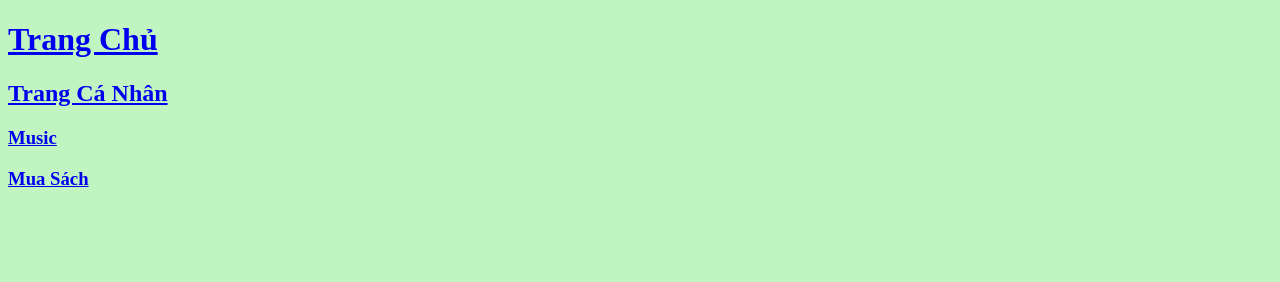
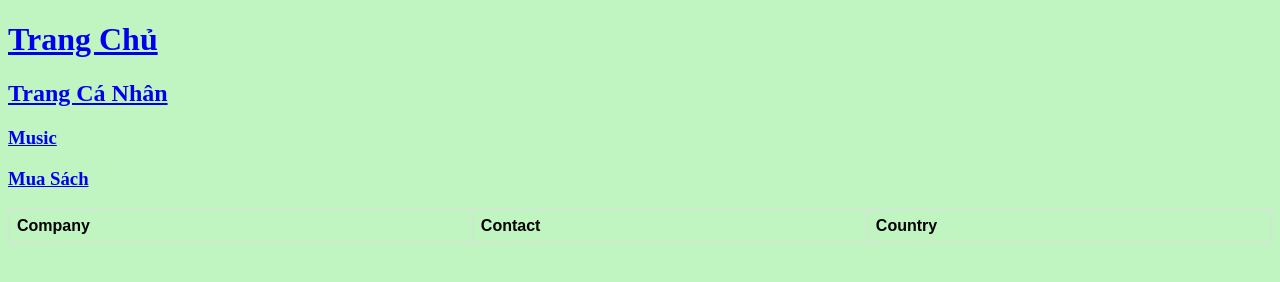
Before and after one commit to tranhieu2909/web-ca-nhan-vnua, a plain HTML site: page index.html in a window 1280 px wide. Drawn offline with Linux system fonts and the light colour scheme.

Commit message:
mcapnhat2

```diff
--- a/index.html
+++ b/index.html
@@ -4,10 +4,33 @@
         <title>Trang Chủ</title>
         <meta charset="utf-8">
         <link rel="stylesheet" href="main.css">
+    <Style>
+        table {
+  font-family: arial, sans-serif;
+  border-collapse: collapse;
+  width: 100%;
+}
+
+td, th {
+  border: 1px solid #dddddd;
+  text-align: left;
+  padding: 8px;
+}
+
+tr:nth-child(even) {
+  background-color: #dddddd;
+}
+    </Style>
     </head>
 <body>
+    <table>
+        <tr>
+          <th>Company</th>
+          <th>Contact</th>
+          <th>Country</th>
+        </tr>
 
-<h1> <a href="http://127.0.0.1:5500/index.html">Trang Chủ</a></h1>
+<h1> <a href="https://tranhieu2909.github.io/web-ca-nhan-vnua/">Trang Chủ</a></h1>
 <h2> <a href="https://www.facebook.com/tran.hieu.2909">Trang Cá Nhân</a></h1>
 <h3> <a href="https://www.youtube.com/playlist?list=PLbgySoa1XRAGQMe7zoJI0CogyygkVAhrm">Music</a></h2>
 <h3> <a href="https://www.fahasa.com/sach-trong-nuoc/van-hoc-trong-nuoc/tieu-thuyet.html">Mua Sách</a></h3>
```
